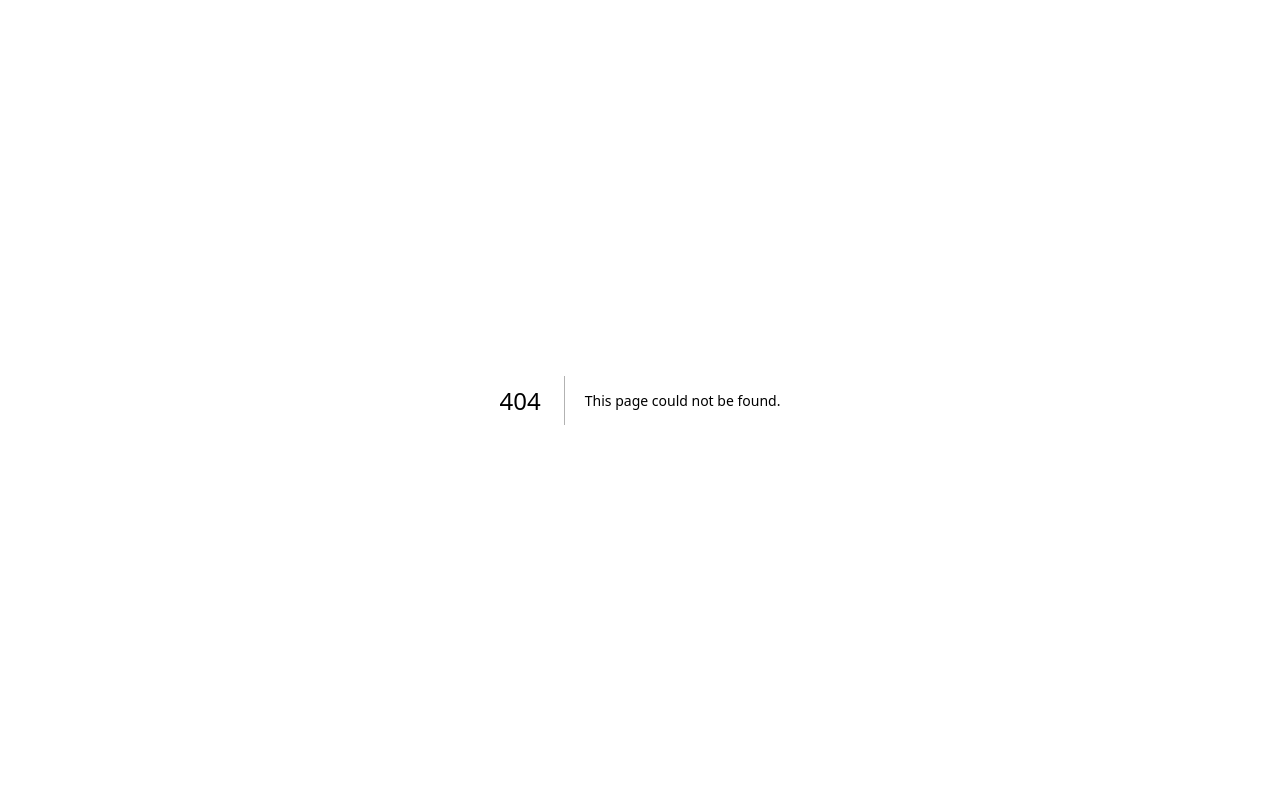
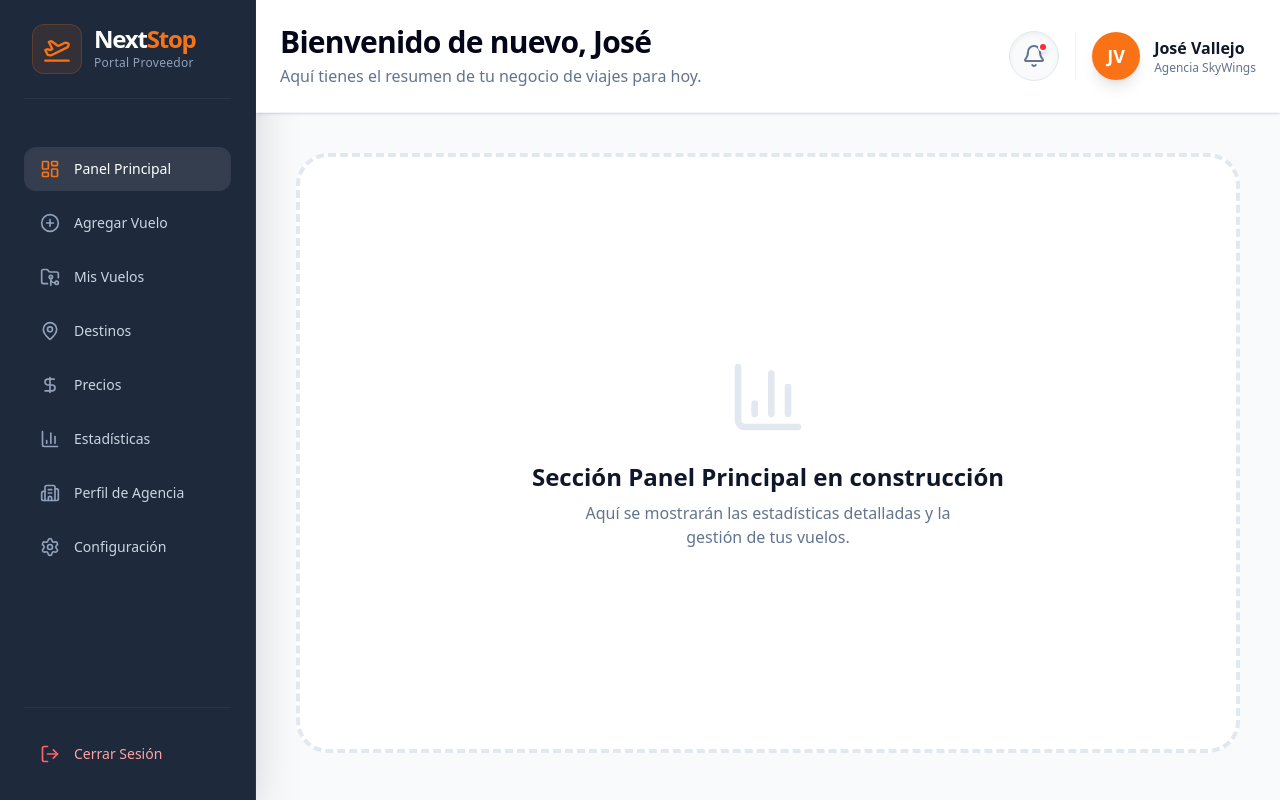
Before and after one commit to josemelas/NextStop, a Next.js app in the folder frontend/: page /proveedor/menupr in a window 1280 px wide. Before the commit this address had no page. Built offline with nearby package versions, Linux system fonts and the light colour scheme.

Commit message:
Menu Prinicpal Proveedor

```diff
--- a/frontend/app/proveedor/login/page.tsx
+++ b/frontend/app/proveedor/login/page.tsx
@@ -1,11 +1,38 @@
-import React from 'react';
-import { Building2, ArrowLeft, Lock, Mail } from 'lucide-react';
+"use client"; // Formulario interactivo
+
+import React, { useState } from 'react';
+import { Building2, ArrowLeft, Lock, Mail, AlertCircle } from 'lucide-react';
 import Link from 'next/link';
+import { useRouter } from 'next/navigation';
 
 export default function ProviderLogin() {
+  // Estados de captura
+  const [email, setEmail] = useState('');
+  const [password, setPassword] = useState('');
+  const [error, setError] = useState(false);
+  const router = useRouter();
+
+  const handleLogin = (e: React.FormEvent) => {
+    e.preventDefault();
+
+    // PRUEBA
+    const VALID_EMAIL = "jose_12bd@hotmail.com";
+    const VALID_PASS = "Jivz2004";
+
+    if (email === VALID_EMAIL && password === VALID_PASS) {
+      setError(false);
+      // Redirección a carpeta: menupr
+      router.push('/proveedor/menupr');
+    } else {
+      setError(true);
+      // Limpiar contraseña
+      setPassword('');
+    }
+  };
+
   return (
     <main className="min-h-screen bg-slate-50 flex items-center justify-center p-6">
-      {/* Botón para volver al inicio */}
+      {/* Botón para volver al Home */}
       <Link
         href="/"
         className="absolute top-8 left-8 flex items-center gap-2 text-slate-500 hover:text-stop-navy transition-colors font-medium"
@@ -15,28 +42,42 @@ export default function ProviderLogin() {
       </Link>
 
       <div className="w-full max-w-[450px]">
-        <div className="bg-white rounded-3xl shadow-xl border border-slate-100 p-10">
+        <div className="bg-white rounded-[2.5rem] shadow-xl border border-slate-100 p-10">
+
           <div className="text-center mb-10">
             <div className="inline-flex items-center justify-center w-16 h-16 bg-slate-100 rounded-2xl mb-4 border border-slate-200">
               <Building2 className="w-8 h-8 text-stop-navy" />
             </div>
             <h2 className="text-3xl font-bold text-slate-900 tracking-tight">Portal Proveedor</h2>
-            <p className="text-slate-500 mt-2">Gestiona tus vuelos y servicios en NextStop</p>
+            <p className="text-slate-500 mt-2">Ingresa tus credenciales de socio</p>
           </div>
 
-          <form className="space-y-6">
+          <form onSubmit={handleLogin} className="space-y-6">
+            {/* Mensaje de Error */}
+            {error && (
+              <div className="bg-red-50 border border-red-200 text-red-600 px-4 py-3 rounded-xl flex items-center gap-3 text-sm animate-in fade-in zoom-in duration-300">
+                <AlertCircle className="w-5 h-5" />
+                Correo o contraseña incorrectos.
+              </div>
+            )}
+
+            {/* Input Email */}
             <div className="space-y-2">
               <label className="text-sm font-semibold text-slate-700 ml-1">Correo Corporativo</label>
               <div className="relative">
                 <Mail className="absolute left-4 top-1/2 -translate-y-1/2 w-5 h-5 text-slate-400" />
                 <input
                   type="email"
-                  placeholder="ejemplo@agencia.com"
+                  value={email}
+                  onChange={(e) => setEmail(e.target.value)}
+                  placeholder="miagencias@deviajes.com"
                   className="w-full pl-12 pr-4 py-3.5 bg-slate-50 border border-slate-200 rounded-xl focus:outline-none focus:ring-2 focus:ring-stop-navy/20 focus:border-stop-navy transition-all"
+                  required
                 />
               </div>
             </div>
 
+            {/* Input Password */}
             <div className="space-y-2">
               <div className="flex justify-between items-center px-1">
                 <label className="text-sm font-semibold text-slate-700">Contraseña</label>
@@ -46,25 +87,30 @@ export default function ProviderLogin() {
                 <Lock className="absolute left-4 top-1/2 -translate-y-1/2 w-5 h-5 text-slate-400" />
                 <input
                   type="password"
+                  value={password}
+                  onChange={(e) => setPassword(e.target.value)}
                   placeholder="••••••••"
                   className="w-full pl-12 pr-4 py-3.5 bg-slate-50 border border-slate-200 rounded-xl focus:outline-none focus:ring-2 focus:ring-stop-navy/20 focus:border-stop-navy transition-all"
+                  required
                 />
               </div>
             </div>
 
+            {/* Botón Acceder */}
             <button
               type="submit"
-              className="w-full bg-slate-900 text-white py-4 rounded-xl font-bold text-lg hover:bg-slate-800 transition-all shadow-lg shadow-slate-200 mt-4"
+              className="w-full bg-slate-900 text-white py-4 rounded-xl font-bold text-lg hover:bg-slate-800 transition-all shadow-lg shadow-slate-200 mt-4 active:scale-[0.98]"
             >
               Iniciar Sesión de Socio
             </button>
           </form>
 
+          {/* Registro */}
           <div className="mt-8 pt-8 border-t border-slate-100 text-center">
             <p className="text-slate-600">
               ¿Tu agencia no está registrada? <br />
               <Link href="/proveedor/registro" className="text-stop-navy font-bold hover:underline">
-                Solicita unirte como socio
+                Solicita unirte como aliado
               </Link>
             </p>
           </div>
--- /dev/null
+++ b/frontend/app/proveedor/menupr/page.tsx
@@ -0,0 +1,139 @@
+"use client";
+
+import React, { useState } from 'react';
+import {
+  PlaneTakeoff,
+  LayoutDashboard,
+  PlusCircle,
+  FolderGit2,
+  MapPin,
+  DollarSign,
+  BarChart3,
+  Building2,
+  Settings,
+  LogOut,
+  Bell
+} from 'lucide-react';
+import Link from 'next/link';
+
+// Componente para los ítems del menú lateral (Reutilizable)
+interface SidebarItemProps {
+  icon: React.ElementType;
+  label: string;
+  active?: boolean;
+}
+
+const SidebarItem: React.FC<SidebarItemProps> = ({ icon: Icon, label, active = false }) => {
+  return (
+    <button
+      className={`w-full flex items-center gap-3.5 px-4 py-3 rounded-xl text-sm font-medium transition-all duration-200 ${
+        active
+          ? 'bg-white/10 text-white shadow-inner'
+          : 'text-slate-300 hover:bg-white/5 hover:text-white'
+      }`}
+    >
+      <Icon className={`w-5 h-5 ${active ? 'text-stop-accent' : 'text-slate-400'}`} />
+      {label}
+    </button>
+  );
+};
+
+export default function MenuProveedor() {
+  const [activeItem, setActiveItem] = useState('Panel Principal');
+
+  // Datos del menú basados en tu imagen
+  const menuItems = [
+    { icon: LayoutDashboard, label: 'Panel Principal' },
+    { icon: PlusCircle, label: 'Agregar Vuelo' },
+    { icon: FolderGit2, label: 'Mis Vuelos' },
+    { icon: MapPin, label: 'Destinos' },
+    { icon: DollarSign, label: 'Precios' },
+    { icon: BarChart3, label: 'Estadísticas' },
+    { icon: Building2, label: 'Perfil de Agencia' },
+    { icon: Settings, label: 'Configuración' },
+  ];
+
+  return (
+    <div className="min-h-screen bg-slate-50 flex">
+
+      {/* --- SIDEBAR LATERAL (El Menú solicitado) --- */}
+      <aside className="w-64 bg-[#1e293b] text-white flex flex-col p-6 shadow-2xl border-r border-slate-700/50">
+
+        {/* Header del Sidebar: Logo y Nombre */}
+        <div className="flex items-center gap-3 mb-12 px-2 pb-6 border-b border-slate-700/50">
+          <div className="bg-stop-accent/10 p-2.5 rounded-xl border border-stop-accent/20">
+            <PlaneTakeoff className="w-7 h-7 text-stop-accent" />
+          </div>
+          <div className="flex flex-col">
+            <h1 className="text-2xl font-bold tracking-tighter leading-none">Next<span className="text-stop-accent">Stop</span></h1>
+            <span className="text-xs text-slate-400 font-medium tracking-wide mt-1">Portal Proveedor</span>
+          </div>
+        </div>
+
+        {/* Lista de Navegación principal */}
+        <nav className="flex-1 space-y-2.5">
+          {menuItems.map((item) => (
+            <SidebarItem
+              key={item.label}
+              icon={item.icon}
+              label={item.label}
+              active={activeItem === item.label}
+              onClick={() => setActiveItem(item.label)} // Simulación de cambio
+            />
+          ))}
+        </nav>
+
+        {/* Botón de Cerrar Sesión en la parte inferior */}
+        <div className="mt-auto pt-6 border-t border-slate-700/50">
+          <Link
+            href="/"
+            className="w-full flex items-center gap-3.5 px-4 py-3 rounded-xl text-sm font-medium text-red-300 hover:bg-red-500/10 transition-all duration-200"
+          >
+            <LogOut className="w-5 h-5 text-red-400" />
+            Cerrar Sesión
+          </Link>
+        </div>
+      </aside>
+
+      {/* --- ÁREA DE CONTENIDO PRINCIPAL (Dashboard Simulado) --- */}
+      <main className="flex-1">
+
+        {/* Barra superior de acciones (Header del contenido) */}
+        <header className="bg-white p-6 border-b border-slate-100 shadow-sm flex justify-between items-center sticky top-0 z-10">
+          <div>
+            <h2 className="text-3xl font-extrabold text-slate-950 tracking-tight">Bienvenido de nuevo, José</h2>
+            <p className="text-slate-500 mt-1">Aquí tienes el resumen de tu negocio de viajes para hoy.</p>
+          </div>
+
+          <div className="flex items-center gap-4">
+            <button className="p-3 bg-slate-50 rounded-full shadow-inner border border-slate-200 relative text-slate-500 hover:text-stop-navy hover:bg-slate-100 transition-all">
+              <Bell className="w-6 h-6" />
+              <span className="absolute top-2.5 right-2.5 w-2.5 h-2.5 bg-red-500 rounded-full border-2 border-white shadow-md"></span>
+            </button>
+            <div className="flex items-center gap-3.5 border-l border-slate-100 pl-4">
+              <div className="w-12 h-12 bg-stop-accent rounded-full flex items-center justify-center font-bold text-white text-lg shadow-lg">
+                JV
+              </div>
+              <div className="flex flex-col">
+                <span className="font-semibold text-slate-900">José Vallejo</span>
+                <span className="text-xs text-slate-500">Agencia SkyWings</span>
+              </div>
+            </div>
+          </div>
+        </header>
+
+        {/* Espacio para el contenido dinámico del Dashboard */}
+        <div className="p-10">
+          <div className="border-4 border-dashed border-slate-200 rounded-[2rem] h-[600px] flex items-center justify-center text-center p-12 bg-white">
+            <div className="flex flex-col items-center">
+              <BarChart3 className="w-20 h-20 text-slate-200 mb-6" />
+              <h3 className="text-2xl font-bold text-slate-900 mb-2">Sección {activeItem} en construcción</h3>
+              <p className="text-slate-500 max-w-sm">Aquí se mostrarán las estadísticas detalladas y la gestión de tus vuelos.</p>
+            </div>
+          </div>
+        </div>
+
+      </main>
+    </div>
+  );
+}
--- a/frontend/app/proveedor/registro/page.tsx
+++ b/frontend/app/proveedor/registro/page.tsx
@@ -71,7 +71,7 @@ export default function RegisterProvider() {
               </p>
             </div>
 
-            <button type="submit" className="w-full bg-slate-900 hover:bg-[#3d6331] text-white py-4 rounded-xl font-bold text-lg transition-all shadow-lg shadow-slate-200 mt-2">
+            <button type="submit" className="w-full bg-slate-900 hover:bg-slate-800 text-white py-4 rounded-xl font-bold text-lg transition-all shadow-lg shadow-slate-200 mt-2">
               Crear Cuenta de Agencia
             </button>
           </form>
```
